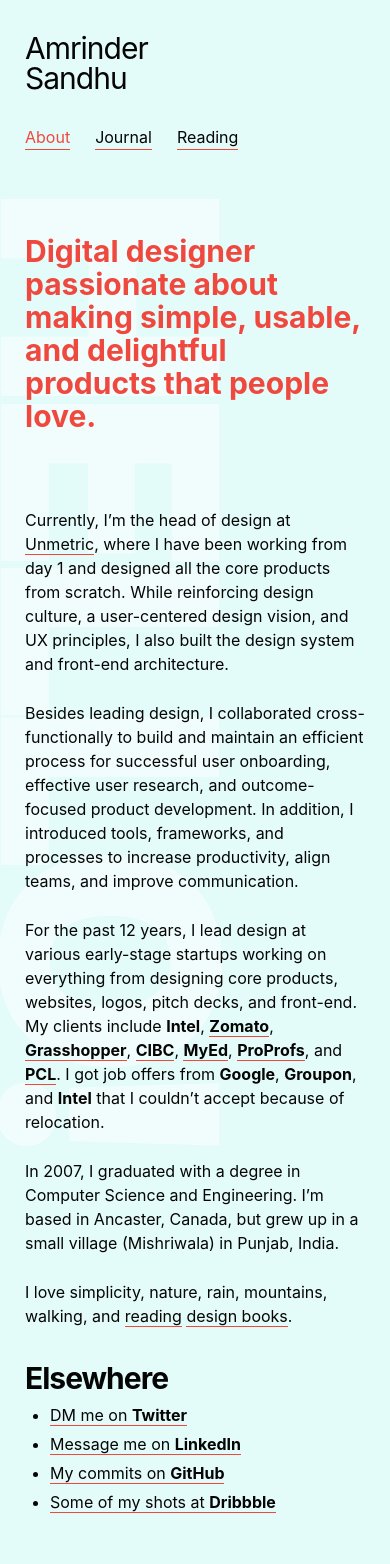
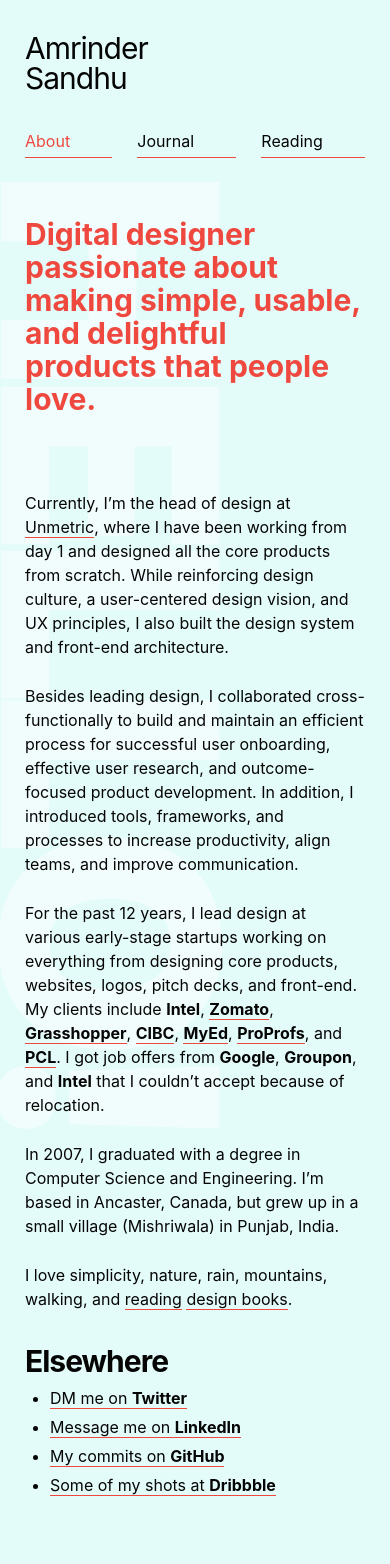
Before and after one commit to harjotgrewal/amrindersandhu, a Jekyll site: the page built from index.html, in a window 390 px wide. Built offline with Jekyll 4.4.1, drawn with Linux system fonts in a browser that asks for light colours.

Commit message:
[UPDATE][CSS] Mobile navigation full width

```diff
--- a/css/styles.css
+++ b/css/styles.css
@@ -870,14 +870,6 @@
     .c-name {
       left: 25px; } }
 
-.c-menu {
-  display: none; }
-  @media screen and (max-width: 44.9375em) {
-    .c-menu {
-      display: block;
-      justify-self: center;
-      z-index: 9; } }
-
 .c-main {
   display: grid;
   grid-column: 1/-1;
@@ -903,22 +895,31 @@
 
 @media screen and (max-width: 63.9375em) {
   .c-nav__list {
+    -ms-flex-line-pack: stretch;
+        align-content: stretch;
     display: -ms-flexbox;
     display: flex;
     -ms-flex-direction: row;
         flex-direction: row;
-    margin-bottom: 25px; } }
+    -ms-flex-pack: stretch;
+        justify-content: stretch;
+    margin: 0 25px 0 0; } }
+
+@media screen and (max-width: 63.9375em) {
+  .c-nav__item {
+    -ms-flex-positive: 1;
+        flex-grow: 1;
+    margin: 0 0 0 25px; } }
 
 .c-nav__link {
   color: #050505;
   display: inline-block;
   font-size: 16px;
-  line-height: 1.5;
+  line-height: 2;
   margin-bottom: 10px; }
   @media screen and (max-width: 63.9375em) {
     .c-nav__link {
-      display: block;
-      margin-left: 25px; } }
+      display: block; } }
   @media screen and (min-width: 64em) {
     .c-nav__link {
       border: 0 none;
```
Also changed, not shown: _scss/_components-header.scss (+0 -13 lines), _scss/_components-nav.scss (+12 -3 lines), 1 other file.
